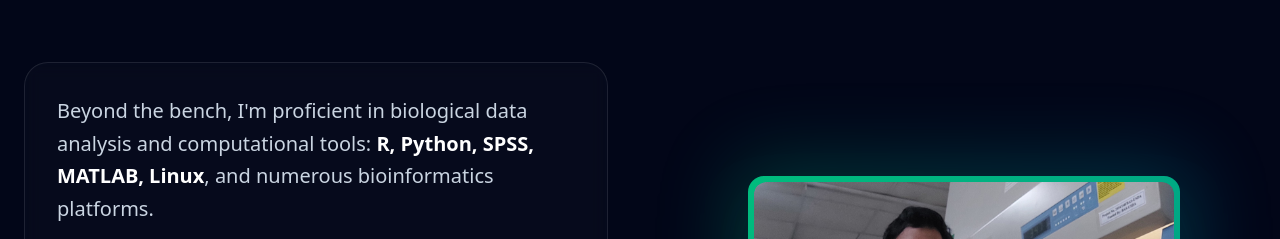
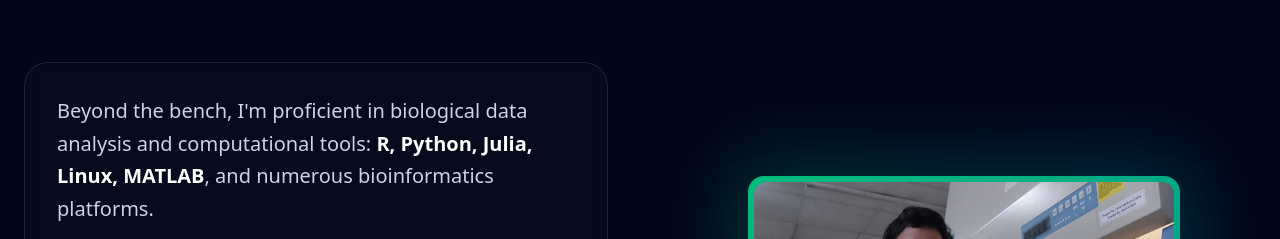
Before and after one commit to Nahid141/nahiduzzaman-portfolio, a Next.js app: page /about in a window 1280 px wide. Shown: the part 860-1099 px from the top of the page. Built offline with nearby package versions, Linux system fonts and the light colour scheme.

Commit message:
AbUpdated11

```diff
--- a/app/about/page.tsx
+++ b/app/about/page.tsx
@@ -473,7 +473,7 @@ export default function About() {
               Beyond the bench, I'm proficient in biological data analysis and
               computational tools:{" "}
               <span className="font-semibold text-white">
-                R, Python, SPSS, MATLAB, Linux
+                R, Python, Julia, Linux, MATLAB
               </span>
               , and numerous bioinformatics platforms.
             </p>
```
